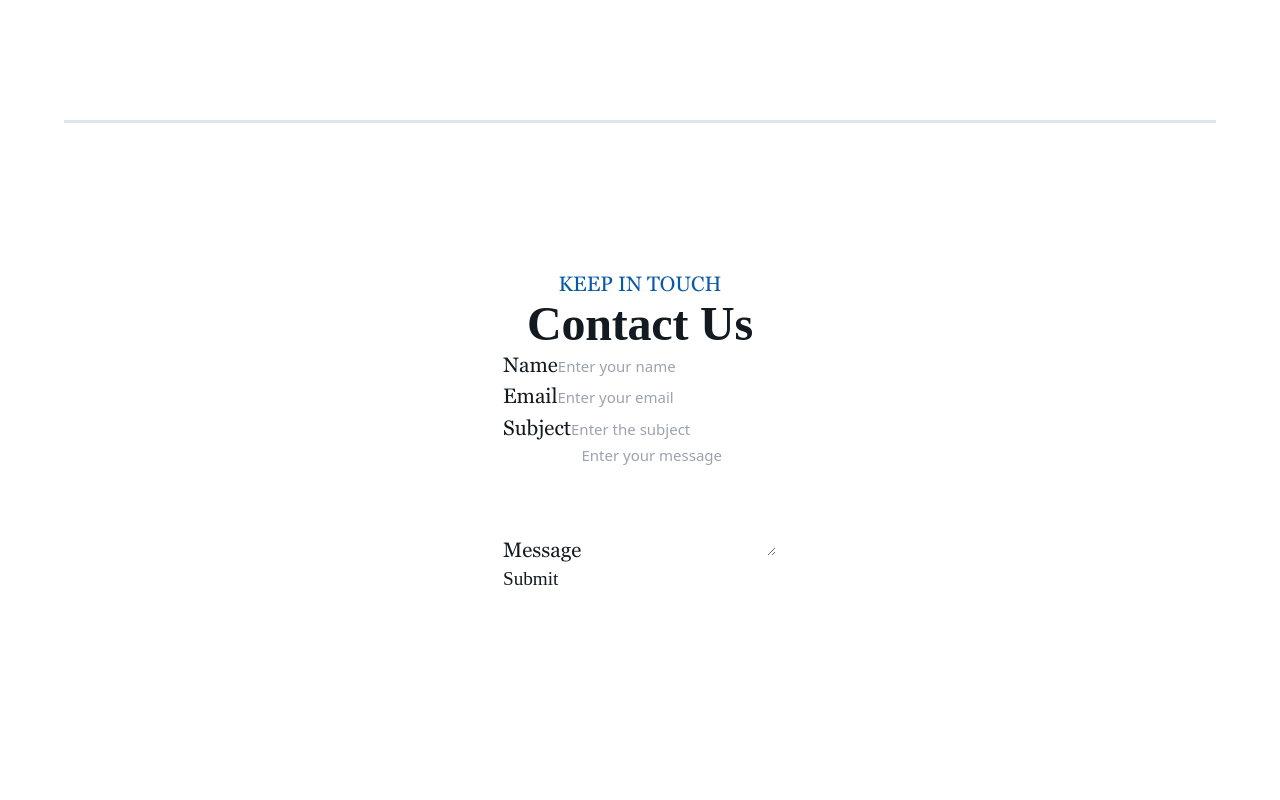
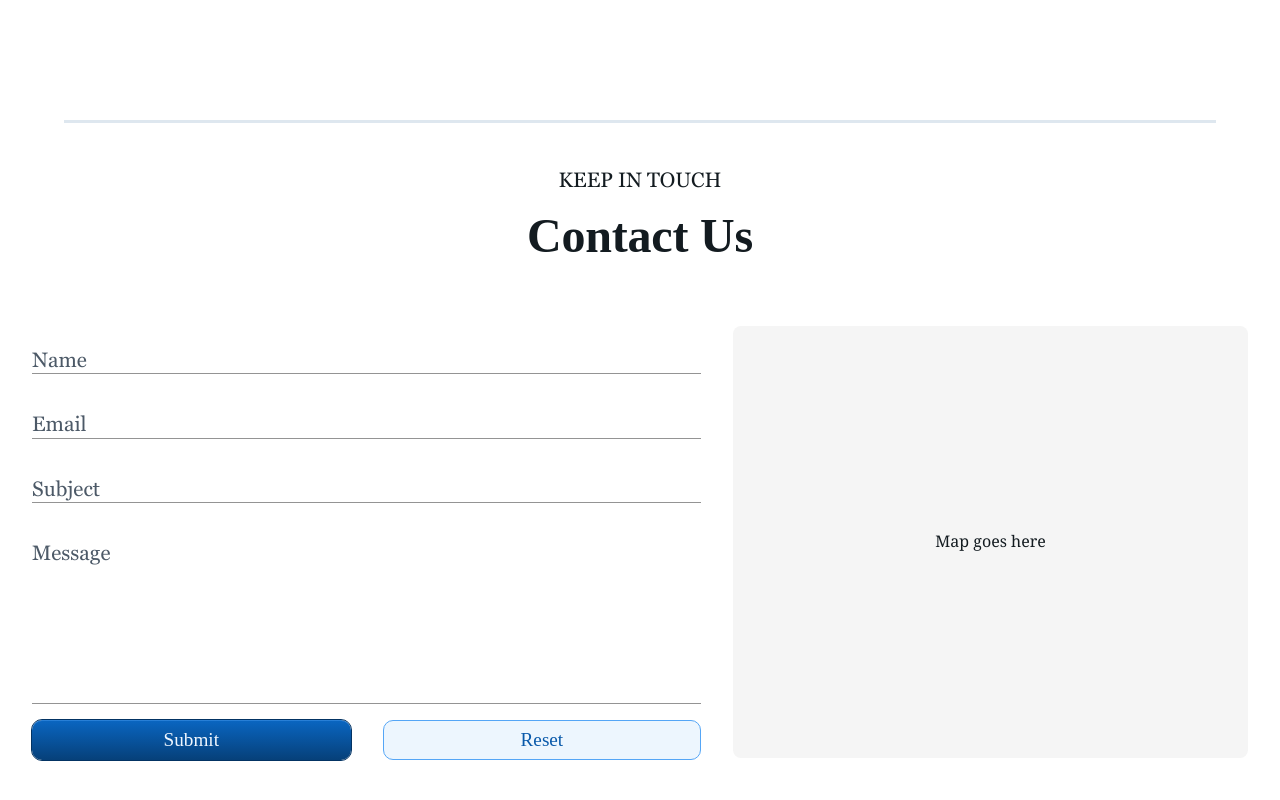
Before and after one commit to Ganesh-Mk/nitaiinnovations, a React (Vite) app in the folder frontend/: page / in a window 1280 px wide. Shown: the part 1984-2784 px from the top of the page. Built offline with nearby package versions, Linux system fonts and the light colour scheme.

Commit message:
dropdown fixed and contactus changed

```diff
--- a/frontend/src/Components/ContactUsComp.jsx
+++ b/frontend/src/Components/ContactUsComp.jsx
@@ -1,8 +1,6 @@
-import { useEffect } from "react";
-import { Stack, Typography } from "@mui/material";
+import { useState, useEffect } from "react";
+import { Box, Button, TextField, Typography } from "@mui/material";
 import { Element } from "react-scroll";
-
-import "../Styles/contactUs.css";
 
 function ContactUsComp() {
   useEffect(() => {
@@ -10,120 +8,147 @@ function ContactUsComp() {
     window.scrollTo(0, 0);
   }, []);
 
+  // Define state variables for the form inputs
+  const [name, setName] = useState("");
+  const [email, setEmail] = useState("");
+  const [subject, setSubject] = useState("");
+  const [message, setMessage] = useState("");
+
+  const inputStyles = {
+    InputLabelProps: {
+      sx: { fontSize: "1.2rem" }, // Adjust the font size of the label
+    },
+    InputProps: {
+      sx: { fontSize: "1.4rem" }, // Adjust the font size of the value
+    },
+  };
+
+  const handleSubmit = (event) => {
+    event.preventDefault();
+    // Log the input values
+    console.log({
+      name,
+      email,
+      subject,
+      message,
+    });
+  };
+
   return (
     <Element name="contactUsSection">
-      <div className="contactContainer">
-        <Stack
-          direction="row"
-          spacing={2}
+      <Typography variant="h2" sx={{ textAlign: "center", mb: "1rem" }}>
+        KEEP IN TOUCH
+      </Typography>
+      <Typography variant="h1" sx={{ textAlign: "center", mb: "2rem" }}>
+        Contact Us
+      </Typography>
+      <Box
         sx={{
-            marginBottom: "2rem",
-            width: "100%",
+          minHeight: "100vh",
           display: "grid",
-            placeItems: "center",
+          gridTemplateColumns: { xs: "1fr", sm: "1.3fr 1fr" },
+          gap: "2rem",
+          padding: "2rem",
+          boxSizing: "border-box",
         }}
       >
-          <div className="mainConatiner">
-            <div className="contactHead">
-              <Typography
-                variant="h2"
+        {/* Left Side: Form */}
+        <Box
           sx={{
-                  textAlign: "center",
-                  marginTop: "6.5rem",
-                  color: (theme) =>
-                    theme.palette.mode === "light" ? "#0959AA" : "#50a3f7",
+            flex: 1,
+            display: "flex",
+            flexDirection: "column",
+            gap: "1rem",
           }}
         >
-                KEEP IN TOUCH
-              </Typography>
-              <Typography
-                variant="h1"
-                sx={{ textAlign: "center", marginTop: "0rem" }}
+          <form onSubmit={handleSubmit}>
+            <Box
+              sx={{
+                display: "grid",
+                gap: "1rem",
+                gridTemplateColumns: "1fr",
+                mb: "1rem",
+              }}
             >
-                Contact Us
-              </Typography>
-            </div>
-          </div>
-          <div className="textFeilds">
-            <form className="mt-8 space-y-6">
-              <div className="grid grid-cols-1 gap-y-6 gap-x-4 sm:grid-cols-2">
-                <div className="space-y-2">
-                  <label
-                    htmlFor="name"
-                    className="block text-sm font-medium text-gray-500"
-                  >
-                    Name
-                  </label>
-                  <input
-                    id="name"
-                    name="name"
-                    type="text"
-                    autoComplete="name"
-                    required
-                    className="inpts block w-[25vw] h-[2.5vw] p-4 rounded-md border-2 border-gray-300 shadow-sm focus:border-primary bg-transparent focus:ring-primary sm:text-sm "
-                    placeholder="Enter your name"
+              <TextField
+                sx={{ width: "100%" }}
+                label="Name"
+                value={name}
+                onChange={(e) => setName(e.target.value)}
+                variant="standard"
+                {...inputStyles}
               />
-                </div>
-                <div className="space-y-2">
-                  <label
-                    htmlFor="email"
-                    className="block text-sm font-medium text-gray-500"
-                  >
-                    Email
-                  </label>
-                  <input
-                    id="email"
-                    name="email"
+              <TextField
+                sx={{ width: "100%" }}
+                label="Email"
+                value={email}
+                onChange={(e) => setEmail(e.target.value)}
+                variant="standard"
                 type="email"
-                    autoComplete="email"
-                    required
-                    className="inpts block w-[25vw] h-[2.5vw] p-4  rounded-md border-2 bg-transparent border-gray-300 shadow-sm focus:border-primary focus:ring-primary sm:text-sm"
-                    placeholder="Enter your email"
+                {...inputStyles}
               />
-                </div>
-              </div>
-              <div className="space-y-2">
-                <label
-                  htmlFor="subject"
-                  className="block text-sm font-medium text-gray-500"
-                >
-                  Subject
-                </label>
-                <input
-                  id="subject"
-                  name="subject"
-                  type="text"
-                  required
-                  className="inpts3 block w-[51vw] h-[2.5vw] p-4  rounded-md bg-transparent border-2 border-gray-300 shadow-sm focus:border-primary focus:ring-primary sm:text-sm"
-                  placeholder="Enter the subject"
+              <TextField
+                sx={{ width: "100%" }}
+                label="Subject"
+                value={subject}
+                onChange={(e) => setSubject(e.target.value)}
+                variant="standard"
+                {...inputStyles}
               />
-              </div>
-              <div className="space-y-2">
-                <label
-                  htmlFor="message"
-                  className="block text-sm font-medium text-gray-500"
-                >
-                  Message
-                </label>
-                <textarea
-                  id="message"
-                  name="message"
+              <TextField
+                sx={{ width: "100%" }}
+                label="Message"
+                value={message}
+                onChange={(e) => setMessage(e.target.value)}
+                variant="standard"
+                multiline
                 rows={5}
-                  required
-                  className="inpts4 block p-4 bg-transparent w-full rounded-md border-2 border-gray-300 shadow-sm focus:border-primary focus:ring-primary sm:text-sm"
-                  placeholder="Enter your message"
+                {...inputStyles}
               />
-              </div>
-              <button
+            </Box>
+            <Box sx={{ display: "flex", gap: "2rem" }}>
+              <Button
                 type="submit"
-                className="w-full rounded-md bg-primary px-4 py-2 text-sm font-medium bg-blue-500 text-white shadow-sm hover:bg-primary-hover focus:outline-none focus:ring-2 focus:ring-primary focus:ring-offset-2"
+                variant="contained"
+                sx={{ width: "100%", mb: "1rem" }}
               >
                 Submit
-              </button>
+              </Button>
+              <Button
+                type="reset"
+                variant="outlined"
+                sx={{ width: "100%" }}
+                onClick={() => {
+                  setName("");
+                  setEmail("");
+                  setSubject("");
+                  setMessage("");
+                }}
+              >
+                Reset
+              </Button>
+            </Box>
           </form>
-          </div>
-        </Stack>
-      </div>
+        </Box>
+
+        {/* Right Side: Map */}
+        <Box
+          sx={{
+            flex: 1,
+            display: "flex",
+            justifyContent: "center",
+            alignItems: "center",
+            backgroundColor: "#f5f5f5",
+            borderRadius: "8px",
+            padding: "1rem",
+            height: "27rem",
+            boxSizing: "border-box",
+          }}
+        >
+          {/* Replace with your map component */}
+          <Typography variant="h6">Map goes here</Typography>
+        </Box>
+      </Box>
     </Element>
   );
 }
--- a/frontend/src/Components/DropDownButton.jsx
+++ b/frontend/src/Components/DropDownButton.jsx
@@ -4,6 +4,7 @@ import Menu from "@mui/material/Menu";
 import MenuItem from "@mui/material/MenuItem";
 import KeyboardArrowDownIcon from "@mui/icons-material/KeyboardArrowDown";
 import { Link } from "react-router-dom";
+import { Box, Typography } from "@mui/material";
 
 export default function DropDownButton({ toggleDrawer }) {
   const [anchorEl, setAnchorEl] = React.useState(null);
@@ -17,15 +18,8 @@ export default function DropDownButton({ toggleDrawer }) {
     setAnchorEl(null);
   };
 
-  const handleItemClick = (path) => {
-    return () => {
-      toggleDrawer(false)();
-      handleClose();
-    };
-  };
-
   return (
-    <>
+    <Box>
       <IconButton
         aria-label="more"
         id="long-button"
@@ -42,23 +36,42 @@ export default function DropDownButton({ toggleDrawer }) {
         anchorEl={anchorEl}
         open={open}
         onClose={handleClose}
+        PaperProps={{
+          onMouseLeave: handleClose,
+        }}
+        anchorOrigin={{
+          vertical: "bottom",
+          horizontal: "left",
+        }}
+        transformOrigin={{
+          vertical: "top",
+          horizontal: "left",
+        }}
       >
         <Link to="/cyberSecurity" style={{ textDecoration: "none" }}>
-          <MenuItem onClick={handleItemClick("/cyberSecurity")}>
-            Cyber Security
+          <MenuItem onClick={handleClose}>
+            <Typography variant="p" color="text.primary">
+              Cyber Security
+            </Typography>
           </MenuItem>
         </Link>
 
         <Link to="/cloudService" style={{ textDecoration: "none" }}>
-          <MenuItem onClick={handleItemClick("/cloudService")}>
-            Cloud Services
+          <MenuItem onClick={handleClose}>
+            <Typography variant="p" color="text.primary">
+              Cloud Services
+            </Typography>
           </MenuItem>
         </Link>
 
         <Link to="/AIML" style={{ textDecoration: "none" }}>
-          <MenuItem onClick={handleItemClick("/AIML")}>AI & ML</MenuItem>
+          <MenuItem onClick={handleClose}>
+            <Typography variant="p" color="text.primary">
+              AI & ML
+            </Typography>
+          </MenuItem>
         </Link>
       </Menu>
-    </>
+    </Box>
   );
 }
--- a/frontend/src/Components/Navbar.jsx
+++ b/frontend/src/Components/Navbar.jsx
@@ -121,7 +121,6 @@ function Navbar({ mode, toggleColorMode }) {
                     </Typography>
                   </MenuItem>
                 </Link>
-
                 <Link
                   to="/"
                   state={{ scrollTo: "productsAndSolutionSection" }}
```
Also changed, not shown: 1 other file (tests, documents, lock files or other folders). Lines whose indentation alone changed are shown as unchanged.
